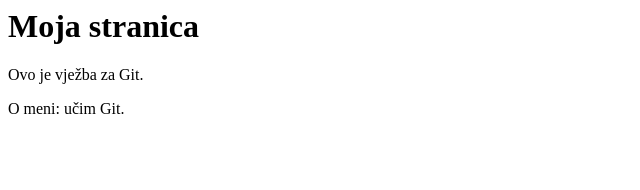
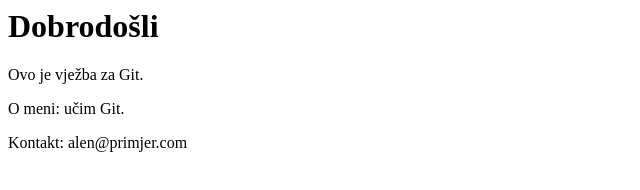
Before and after one commit to alenstankovic/git-vjezba, a plain HTML site: page index.html in a window 1280 px wide. Shown: the whole page, without its empty margins (0-640 px from the left). Drawn offline with Linux system fonts and the light colour scheme.

Commit message:
Novi naslov

```diff
--- a/index.html
+++ b/index.html
@@ -1,3 +1,4 @@
-<h1>Moja stranica</h1>
+<h1>Dobrodošli</h1>
 <p>Ovo je vježba za Git.</p>
 <p>O meni: učim Git.</p>
+<p>Kontakt: alen@primjer.com</p>
```
